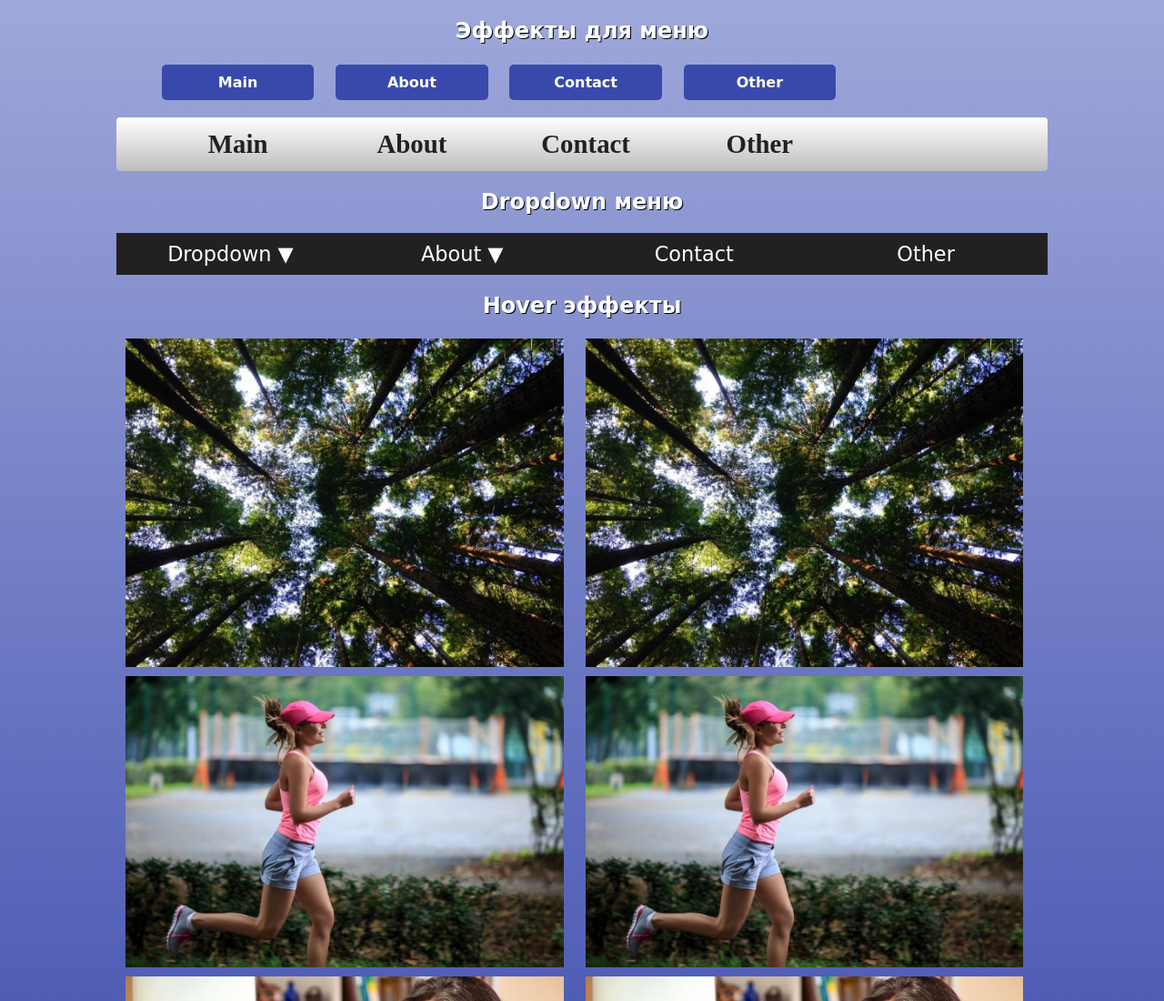
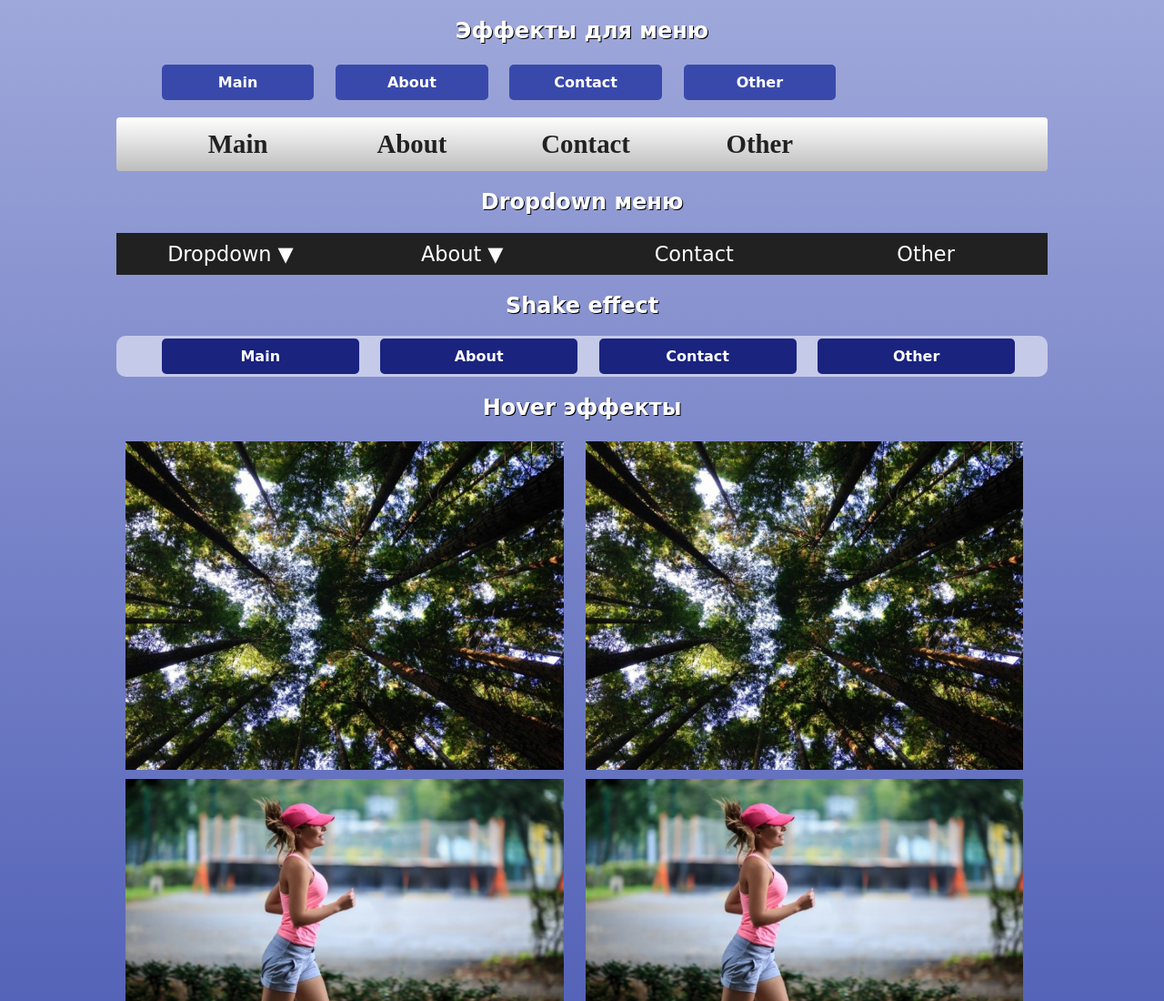
Before and after one commit to Azwartin/azwartin.github.io, a plain HTML site: page index.html in a window 1280 px wide. Shown: the top 1100 px of the page at 91% size. Drawn offline with Linux system fonts and the light colour scheme.

Commit message:
add shake effect

```diff
--- a/css/main.css
+++ b/css/main.css
@@ -123,6 +123,35 @@ nav ul li {
 
 .dropdown-menu > li:hover, .dropdown > li:hover{
 	background-color: #000000;
+}
+
+/*эффект ветра*/
+.shake-menu{
+	background-color: #C5CAE9;
+	border-radius: 10px;
+}
+.shake-menu li{
+	width: 20%;
+	border-radius: 5px;
+	background-color: #1A237E;
+	color: white;
+	font-weight: bold;
+	font-family: cursive;
+	font-width: 140%;
+	transform-origin: 50% 0;
+}
+
+@keyframes shake {
+	33%{
+		transform:rotate(10deg);
+	}
+	66%{
+		transform:rotate(-10deg);
+	}
+}
+
+.shake-menu:hover li{
+	animation: shake 0.5s 1 ease;
 }
 
 /*общее для всех hover эффектов*/
--- a/index.html
+++ b/index.html
@@ -48,6 +48,18 @@
 								<li>Other 2</li>
 							</ul>
 						</li>
+						<li>Contact</li>
+						<li>Other</li>
+					</ul>
+				</nav>
+			</div>
+
+			<div class ="shake">
+				<h2>Shake effect</h2>
+				<nav class = "shake-menu">
+					<ul>
+						<li>Main</li>
+						<li>About</li>
 						<li>Contact</li>
 						<li>Other</li>
 					</ul>
```
